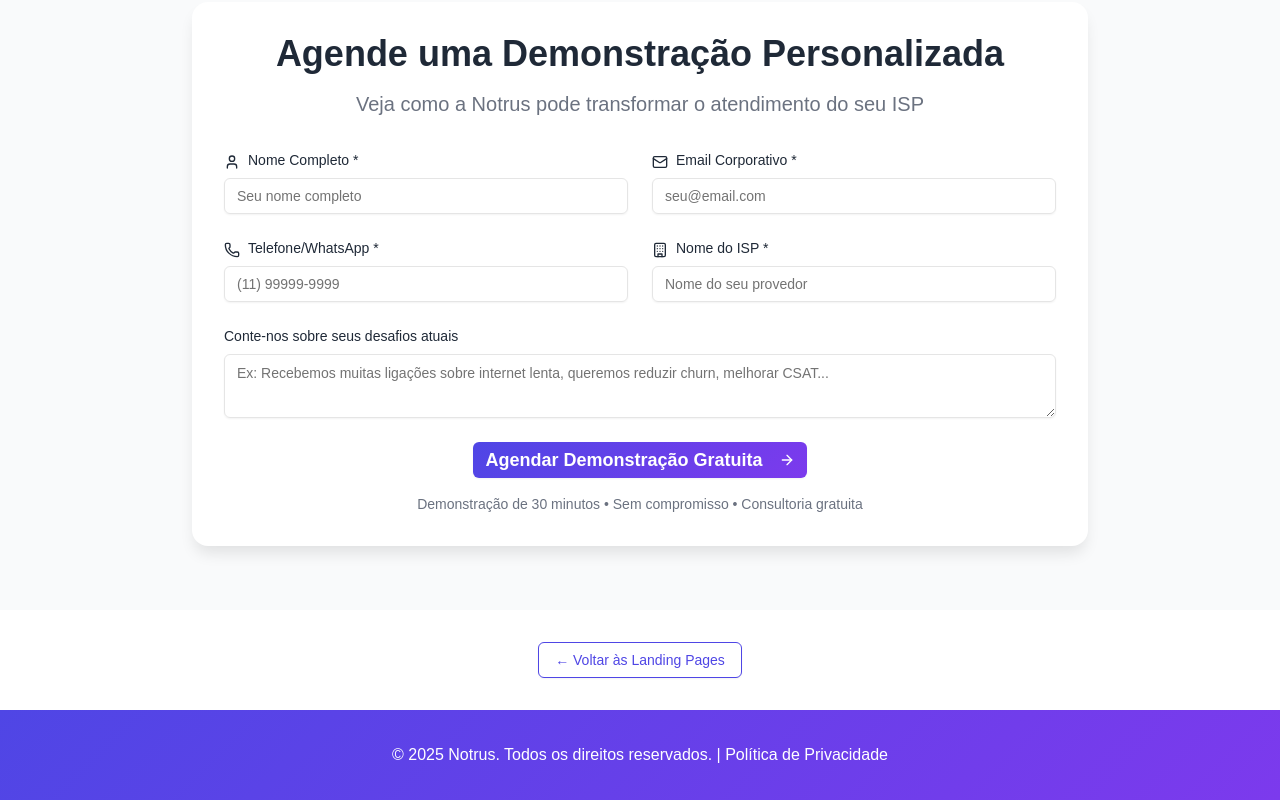
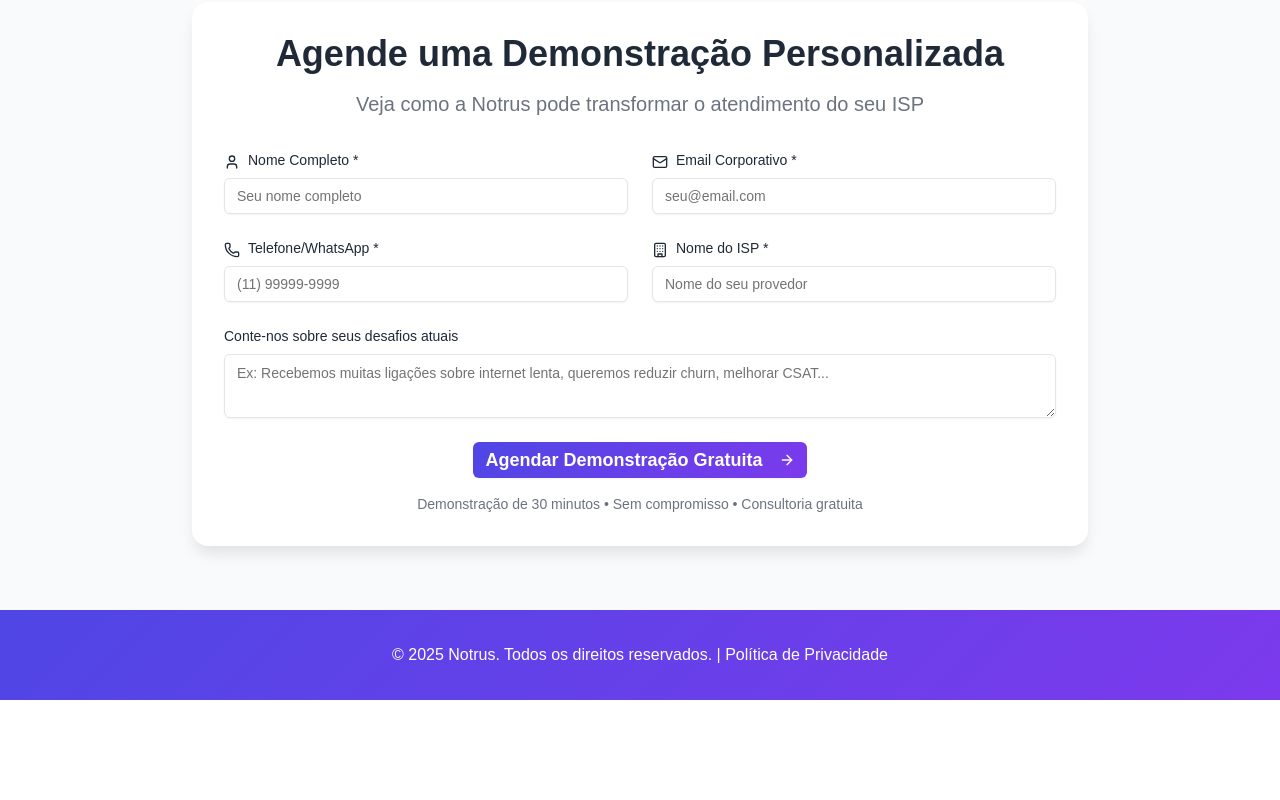
Before and after one commit to Notrus-ai/notrus-site, a Next.js app: page /pt/automacao-atendimento-provedores-internet in a window 1280 px wide. Shown: the part 4286-5086 px from the top of the page. After the commit the page ends 4986 px from the top, so only its background shows below. Built offline with nearby package versions, Linux system fonts and the light colour scheme.

Commit message:
button removed

```diff
--- a/src/app/pt/automacao-atendimento-provedores-internet/page.tsx
+++ b/src/app/pt/automacao-atendimento-provedores-internet/page.tsx
@@ -551,7 +551,7 @@
             </section>
 
             {/* Botão Voltar */}
-            <section className="py-8 px-5 text-center">
+            {/* <section className="py-8 px-5 text-center">
                 <Button
                     onClick={onBackToHome}
                     variant="outline"
@@ -559,7 +559,7 @@
                 >
                     ← Voltar às Landing Pages
                 </Button>
-            </section>
+            </section> */}
             <footer className="notrus-gradient-primary text-white py-8">
                 <div className="max-w-6xl mx-auto px-5">
                     <div className="text-center">
```
